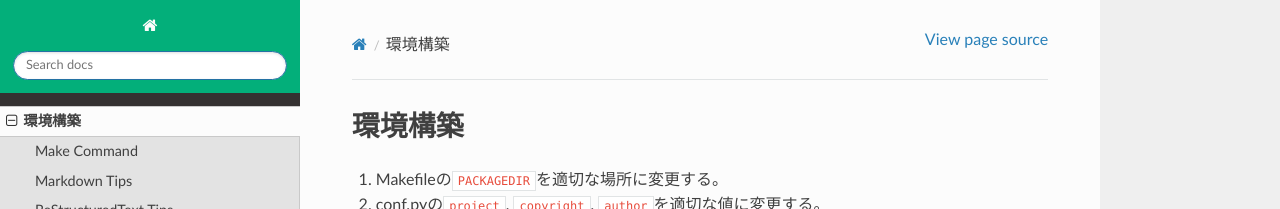
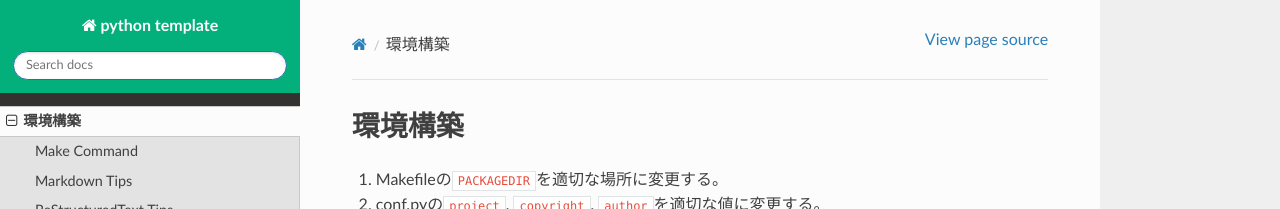
Before and after one commit to haritaku/python-template, a Sphinx documentation site: the page built from docs/README.md, in a window 1280 px wide. Shown: the top 209 px of the page. Built offline with Sphinx 7.4.7 and the Read the Docs theme 2.0.0, drawn with Linux system fonts in a browser that asks for light colours; formulas are drawn with MathJax 3.

Commit message:
メッセージの修正

```diff
--- a/docs/conf.py
+++ b/docs/conf.py
@@ -1,6 +1,6 @@
 # -- Project information -----------------------------------------------------
 
-project = ""
+project = "python template"
 copyright = "2021, haritaku"
 author = "haritaku"
 
--- a/docs/index.rst
+++ b/docs/index.rst
@@ -1,4 +1,4 @@
-Welcome to src's documentation!
+Welcome to python template's documentation!
 ===============================
 
 .. toctree::
```
